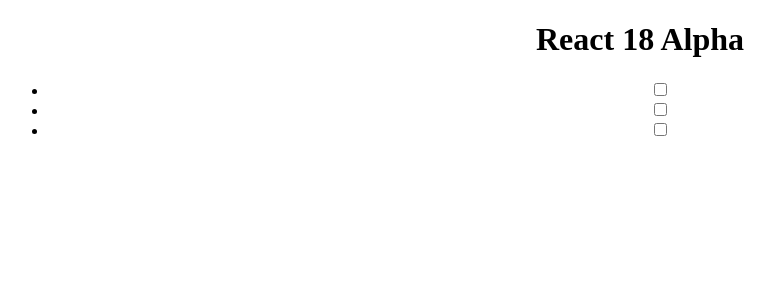
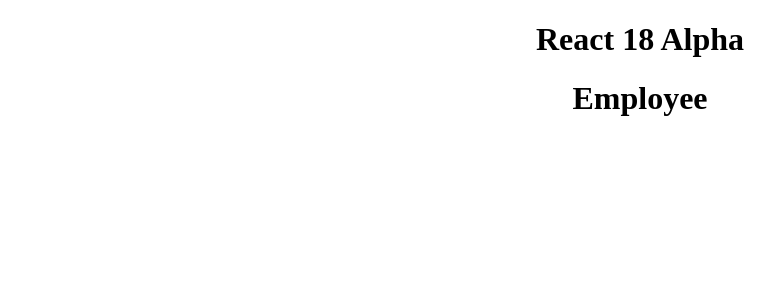
Before and after one commit to brian-ambani/react-projects, a React (Create React App) app in the folder website-2/: page / in a window 1280 px wide. Shown: the top 300 px of the page, without its empty margins (0-775 px from the left). Built offline with nearby package versions, Linux system fonts and the light colour scheme.

Commit message:
working with components

```diff
--- a/website-2/src/App.js
+++ b/website-2/src/App.js
@@ -1,12 +1,11 @@
 import "./App.css";
-import Content from "./Content";
+import Employee from "./components/Employee";
 
 function App() {
   return (
     <div className="App">
       <h1>React 18 Alpha</h1>
-
-      <Content />
+      <Employee />
     </div>
   );
 }
--- a/website-2/src/Content.jsx
+++ /dev/null
@@ -1,28 +0,0 @@
-import React from "react";
-import { useState } from "react";
-
-import { faTrashAlt } from "react-icons/fa";
-
-export default function Content() {
-  const [items, setItems] = useState([
-    { id: 1, name: "Item 1" },
-    { id: 2, name: "Item 2" },
-    { id: 3, name: "Item 3" },
-  ]);
-
-  return (
-    <div className="content">
-      <main>
-        <ul>
-          {items.map((item) => (
-            <li className="item" key={item.id}>
-              <input type="checkbox" checked={item.checked} />
-              <label>{item.item}</label>
-              <faTrashAlt role="button" tabIndex="0" />
-            </li>
-          ))}
-        </ul>
-      </main>
-    </div>
-  );
-}
--- /dev/null
+++ b/website-2/src/components/Employee.jsx
@@ -0,0 +1,9 @@
+import React from "react";
+
+export default function h1() {
+  return (
+    <div>
+      <h1>Employee</h1>
+    </div>
+  );
+}
```
